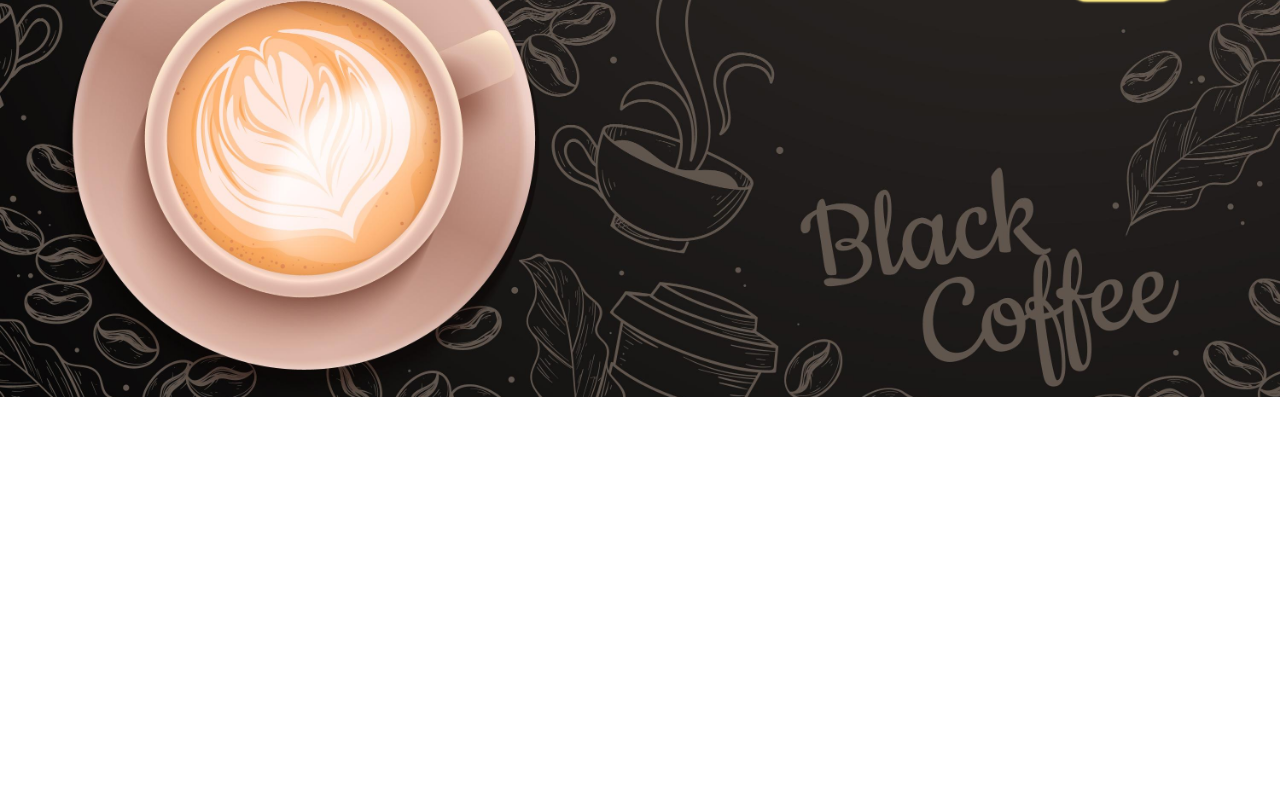
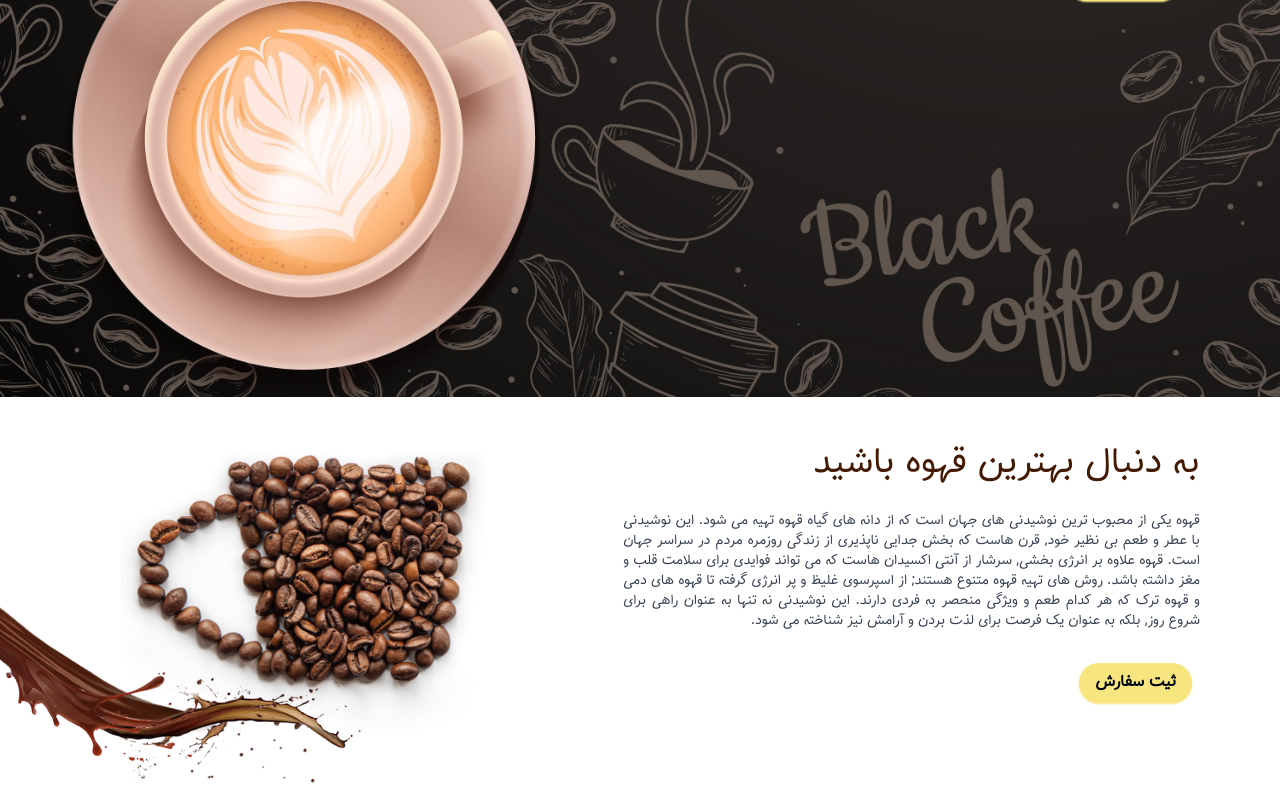
Before and after one commit to alishahi7645/coffeeshop, a React (Create React App) app: page / in a window 1280 px wide. Shown: the part 403-1203 px from the top of the page. Before the commit the page ends 800 px from the top, so only its background shows below. Built offline with nearby package versions, Linux system fonts and the light colour scheme.

Commit message:
end code banner

```diff
--- a/src/App.js
+++ b/src/App.js
@@ -1,12 +1,14 @@
 import React from 'react'
 import Header from './components/header/Header'
 import Hero from './components/hero/Hero'
+import Banner from './components/banner/Banner'
 
 function App() {
   return (
     <div>
       <Header/>
       <Hero/>
+      <Banner/>
     </div>
   )
 }
--- a/src/components/banner/Banner.jsx
+++ b/src/components/banner/Banner.jsx
@@ -1,11 +1,44 @@
-import React from 'react'
+import React from "react";
+import coffeeimg from "../../assets/img/banner.png";
+import coffeeblast from "../../assets/img/coffee_blast.png";
 
 function Banner() {
   return (
-    <div>
+    <div className="relative flex flex-col items-center md:flex-row">
+      {/* content section */}
+      <div className="text-center md:mr-16 md:text-right p-4 md:w-1/2">
+        <h1 className="text-2xl md:text-3xl lg:text-4xl text-amber-950 mb-7">
+          به دنبال بهترین قهوه باشید
+        </h1>
+        <p className="text-sm md:text-base lg:text-sm text-justify text-gray-700 mb-8">
+          قهوه یکی از محبوب ترین نوشیدنی های جهان است که از دانه های گیاه قهوه
+          تهیه می شود. این نوشیدنی با عطر و طعم بی نظیر خود, قرن هاست که بخش
+          جدایی ناپذیری از زندگی روزمره مردم در سراسر جهان است. قهوه علاوه بر
+          انرژی بخشی, سرشار از آنتی اکسیدان هاست که می تواند فوایدی برای سلامت
+          قلب و مغز داشته باشد. روش های تهیه قهوه متنوع هستند; از اسپرسوی غلیظ و
+          پر انرژی گرفته تا قهوه های دمی و قهوه ترک که هر کدام طعم و ویژگی منحصر
+          به فردی دارند. این نوشیدنی نه تنها به عنوان راهی برای شروع روز, بلکه
+          به عنوان یک فرصت برای لذت بردن و آرامش نیز شناخته می شود.
+        </p>
+        <button className="mx-2 bg-cream px-4 rounded-3xl font-bold text-gray-950 py-2 shadow-sm shadow-cream">
+          ثیت سفارش
+        </button>
+      </div>
+      {/* img section */}
+      <div className="flex justify-center md:w-1/2">
+        <img
+          className="w-[60%] h-auto object-contain"
+          src={coffeeimg}
+          alt="banner"
+        />
+      </div>
 
+      {/* blast section */}
+      <div className="absolute bottom-[-50px] left-0 hidden md:block">
+        <img src={coffeeblast} alt="" />
+      </div>
     </div>
-  )
+  );
 }
 
-export default Banner
+export default Banner;
```
